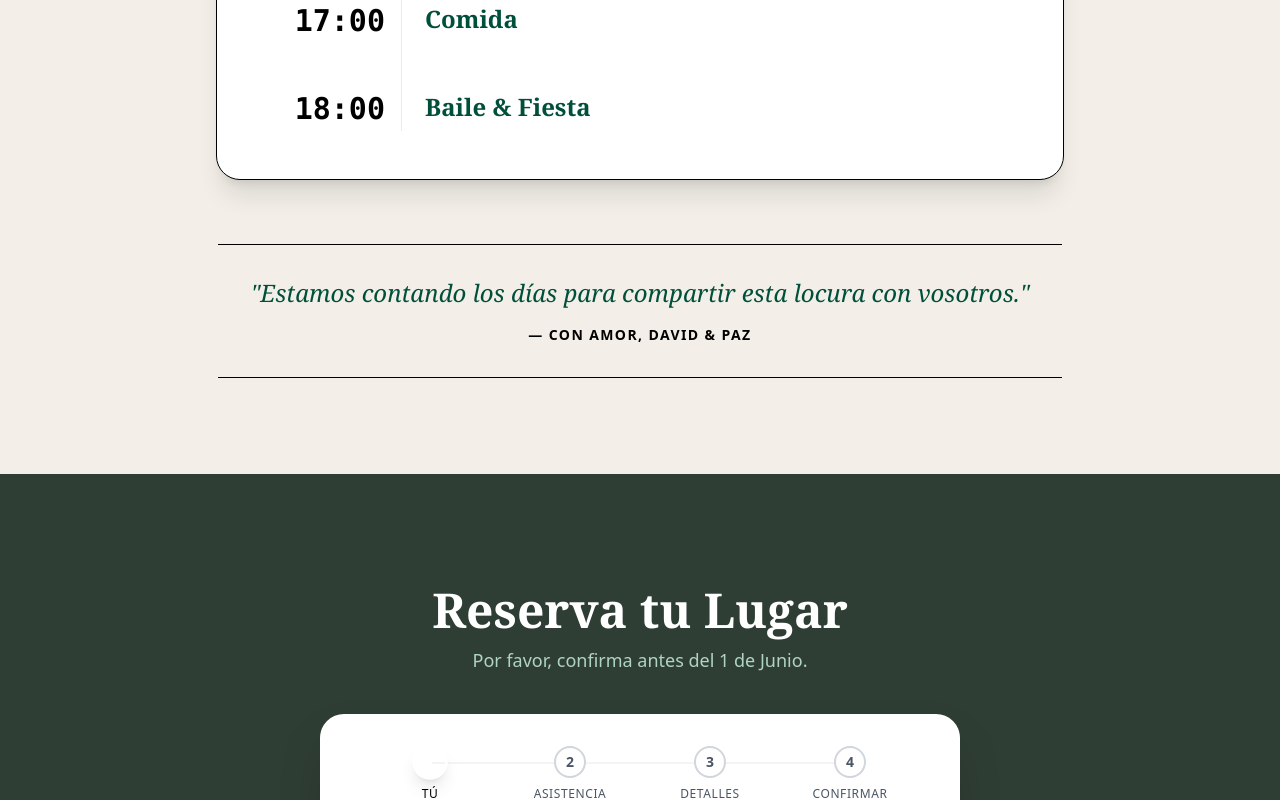
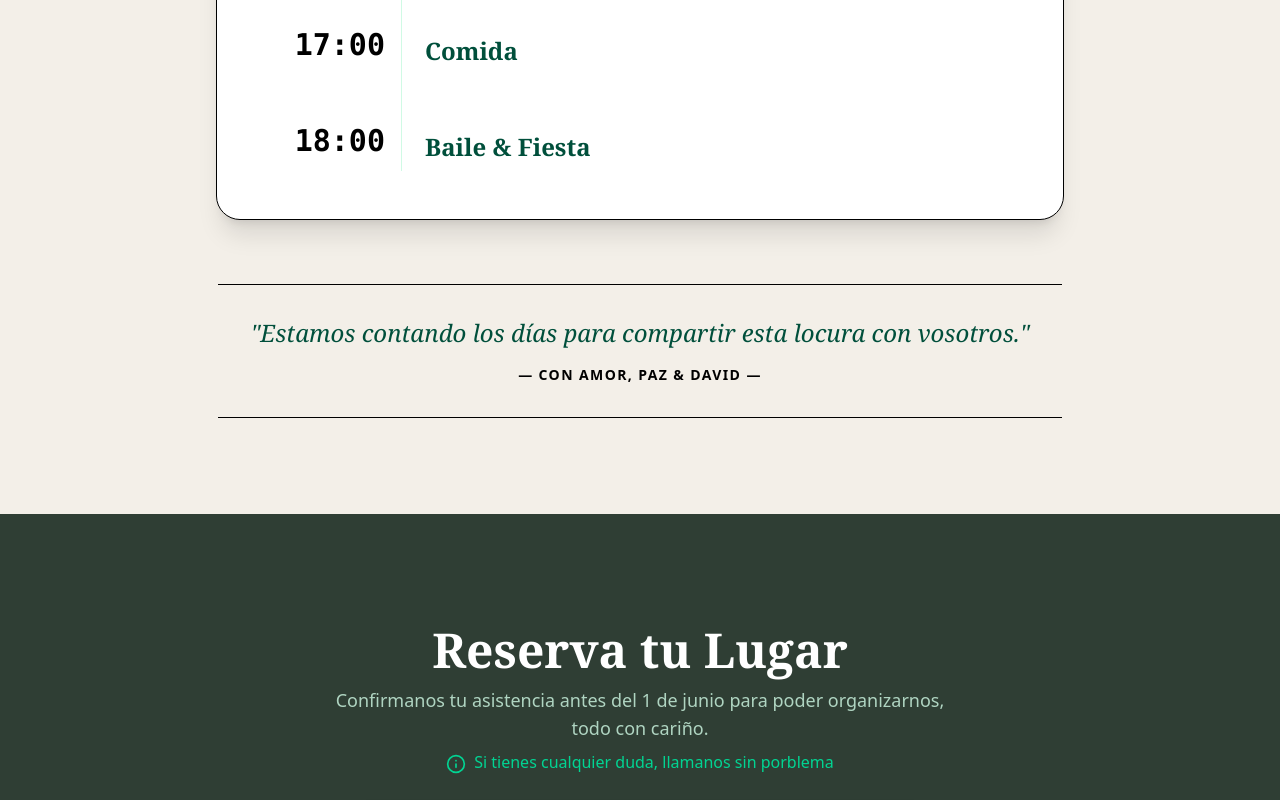
Before and after one commit to enriqueejeda/boda-paz-david, a React (Vite) app: page / in a window 1280 px wide. Shown: the part 4340-5140 px from the top of the page. Built offline with nearby package versions, Linux system fonts and the light colour scheme.

Commit message:
feat: Ajustar el margen en el componente Program y actualizar el mensaje en el formulario RSVP para mayor claridad

```diff
--- a/src/components/Program.tsx
+++ b/src/components/Program.tsx
@@ -172,7 +172,7 @@ export const Program: React.FC = () => {
                   </div>
 
                   {/* Content */}
-                  <div className="grow pl-14 md:pl-0 -mt-8 md:mt-0">
+                  <div className="grow pl-14 md:pl-0 -mt-8 md:mt-2">
                     <h3 className="text-2xl font-serif text-emerald-900 font-bold mb-2">
                       {event.title}
                     </h3>
@@ -215,7 +215,7 @@ export const Program: React.FC = () => {
               "Estamos contando los días para compartir esta locura con vosotros."
             </p>
             <p className="font-bold text-wedding-600 uppercase tracking-widest text-sm">
-              — Con amor, David & Paz
+              — Con amor, Paz & David —
             </p>
           </div>
         </div>
--- a/src/components/RSVPForm.tsx
+++ b/src/components/RSVPForm.tsx
@@ -2,7 +2,8 @@ import React, { useState, useEffect, useCallback } from 'react';
 import {
   Send, CheckCircle, AlertCircle, AlertTriangle,
   User, Mail, ChevronRight, ChevronLeft,
-  Utensils, Users, X, PartyPopper, Moon, UserPlus
+  Utensils, Users, X, PartyPopper, Moon, UserPlus,
+  Info
 } from 'lucide-react';
 
 // --- CONFIGURACIÓN ---
@@ -289,7 +290,11 @@ export const RSVPForm: React.FC = () => {
       <div className="container mx-auto px-4 relative z-10 max-w-2xl">
         <div className="text-center mb-10 text-white">
           <h2 className="text-4xl md:text-5xl font-serif mb-3 font-bold">Reserva tu Lugar</h2>
-          <p className="text-emerald-100/80 text-lg">Por favor, confirma antes del 1 de Junio.</p>
+          <p className="text-emerald-100/80 text-lg">Confirmanos tu asistencia antes del 1 de junio para poder organizarnos, todo con cariño.</p>
+          <p className="text-emerald-400 mt-2">
+            <Info size={20} className="inline-block mr-2" />
+            Si tienes cualquier duda, llamanos sin porblema
+          </p>
         </div>
 
         <div id="rsvp-card" className="bg-white rounded-2xl md:rounded-3xl shadow-2xl overflow-hidden min-h-125 flex flex-col">
```
